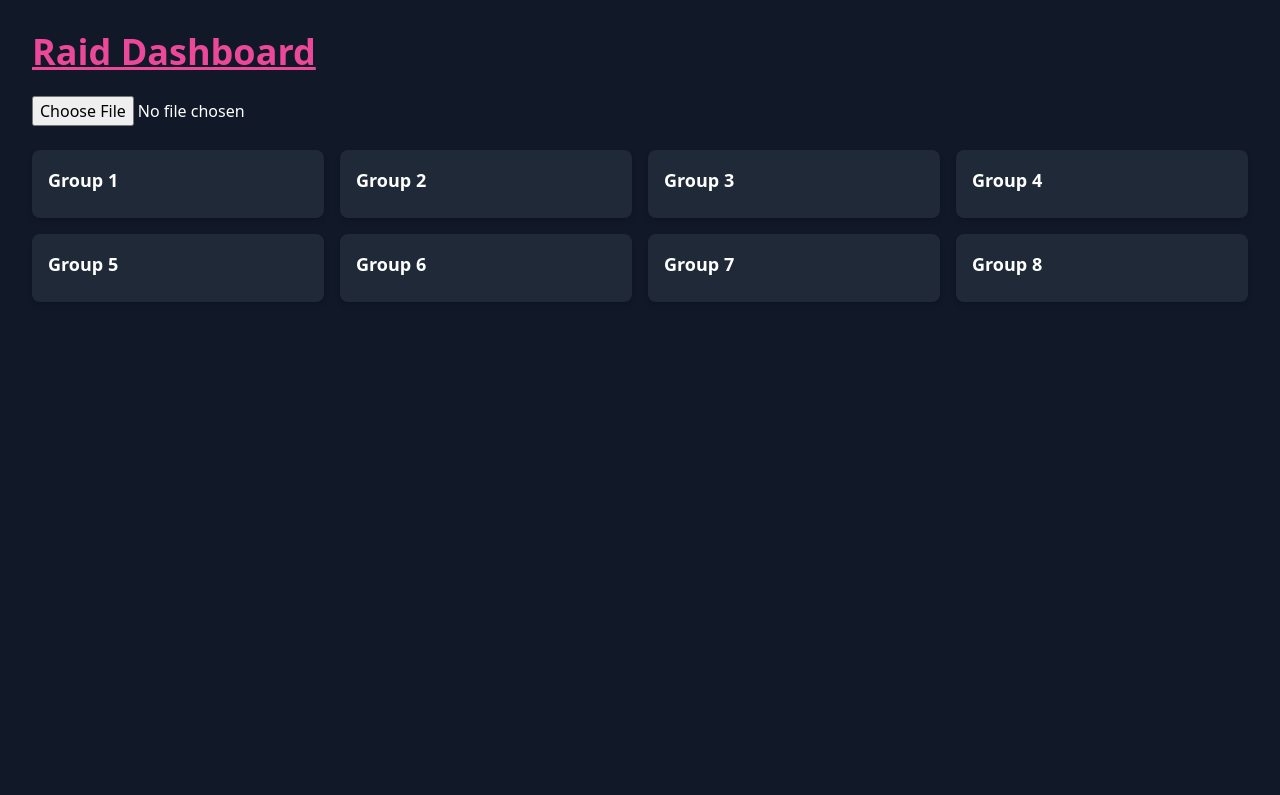
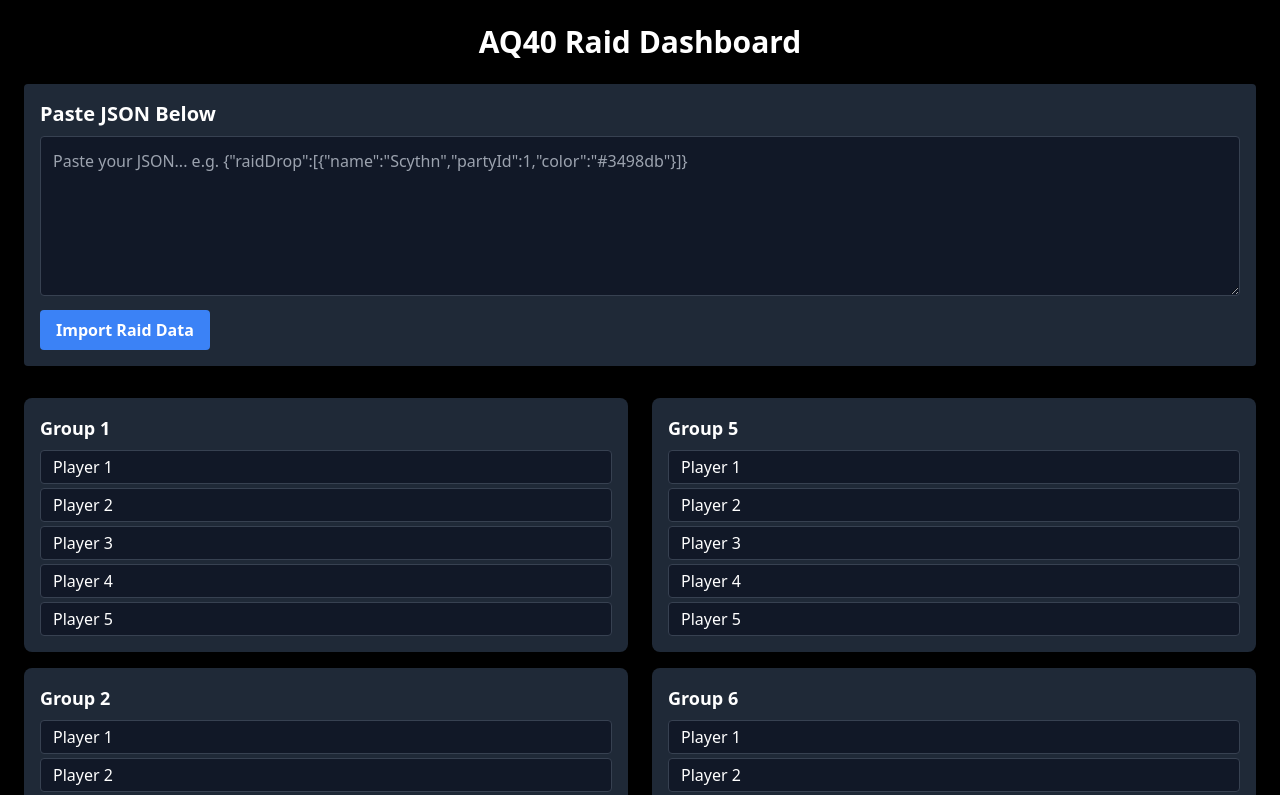
Before and after one commit to jbc013191/AQ40pt2, a React (Vite) app: page / in a window 1280 px wide. Shown: the top 795 px of the page. Built offline with nearby package versions, Linux system fonts and the light colour scheme.

Commit message:
Updated JSON Text Paste

```diff
--- a/src/RaidDashboard.jsx
+++ b/src/RaidDashboard.jsx
@@ -1,50 +1,84 @@
-import React, { useState } from 'react';
+import React, { useState } from "react";
 
-const RaidDashboard = () => {
+export default function RaidDashboard() {
   const [raidData, setRaidData] = useState([]);
+  const [jsonInput, setJsonInput] = useState("");
 
-  const handleFileUpload = (e) => {
-    const fileReader = new FileReader();
-    fileReader.onload = (event) => {
-      try {
-        const json = JSON.parse(event.target.result);
-        setRaidData(json.raidDrop || []);
-      } catch (err) {
-        alert("Invalid JSON file.");
-      }
-    };
-    fileReader.readAsText(e.target.files[0]);
+  const handleJsonPaste = () => {
+    try {
+      const parsed = JSON.parse(jsonInput);
+      setRaidData(parsed.raidDrop || []);
+    } catch (e) {
+      alert("Invalid JSON. Please check formatting.");
+    }
   };
 
-  // Organize by partyId
   const parties = Array.from({ length: 8 }, (_, i) =>
-    raidData.filter(p => p.partyId === i + 1)
+    raidData.filter((p) => p.partyId === i + 1)
   );
 
   return (
-    <div className="p-8">
-      <h1 className="text-4xl text-pink-500 font-bold underline mb-6">Raid Dashboard</h1>
+    <div className="min-h-screen bg-black text-white p-6">
+      <h1 className="text-3xl font-bold text-center mb-6">AQ40 Raid Dashboard</h1>
 
-      <input type="file" accept=".json" onChange={handleFileUpload} className="mb-6" />
+      {/* JSON Input Section */}
+      <div className="mb-8 bg-gray-800 p-4 rounded shadow">
+        <h2 className="text-xl font-semibold mb-2">Paste JSON Below</h2>
+        <textarea
+          value={jsonInput}
+          onChange={(e) => setJsonInput(e.target.value)}
+          className="w-full h-40 p-3 bg-gray-900 border border-gray-700 rounded text-white mb-2"
+          placeholder='Paste your JSON... e.g. {"raidDrop":[{"name":"Scythn","partyId":1,"color":"#3498db"}]}'
+        ></textarea>
+        <button
+          onClick={handleJsonPaste}
+          className="bg-blue-500 hover:bg-blue-600 px-4 py-2 rounded font-semibold"
+        >
+          Import Raid Data
+        </button>
+      </div>
 
-      <div className="grid grid-cols-4 gap-4">
-        {parties.map((party, i) => (
-          <div key={i} className="bg-gray-800 p-4 rounded-lg shadow-md">
-            <h2 className="text-lg font-semibold mb-2">Group {i + 1}</h2>
-            {party.map((player, j) => (
-              <div
-                key={j}
-                className="p-1 my-1 rounded text-sm text-white"
+      {/* Party Groups Display */}
+      <div className="grid grid-cols-2 gap-6">
+        <div className="space-y-4">
+          {parties.slice(0, 4).map((group, idx) => (
+            <PartyGroup key={idx} groupNumber={idx + 1} players={group} />
+          ))}
+        </div>
+        <div className="space-y-4">
+          {parties.slice(4).map((group, idx) => (
+            <PartyGroup key={idx + 4} groupNumber={idx + 5} players={group} />
+          ))}
+        </div>
+      </div>
+    </div>
+  );
+}
+
+function PartyGroup({ groupNumber, players }) {
+  return (
+    <div className="bg-gray-800 rounded-lg p-4 shadow">
+      <h3 className="text-lg font-semibold mb-2">Group {groupNumber}</h3>
+      <ul className="space-y-1">
+        {players.length > 0
+          ? players.map((player, i) => (
+              <li
+                key={i}
+                className="px-3 py-1 rounded border border-gray-700"
                 style={{ backgroundColor: player.color }}
               >
                 {player.name}
-              </div>
+              </li>
+            ))
+          : [...Array(5)].map((_, i) => (
+              <li
+                key={i}
+                className="bg-gray-900 px-3 py-1 rounded border border-gray-700"
+              >
+                Player {i + 1}
+              </li>
             ))}
-          </div>
-        ))}
-      </div>
+      </ul>
     </div>
   );
-};
-
-export default RaidDashboard;
+}
```
